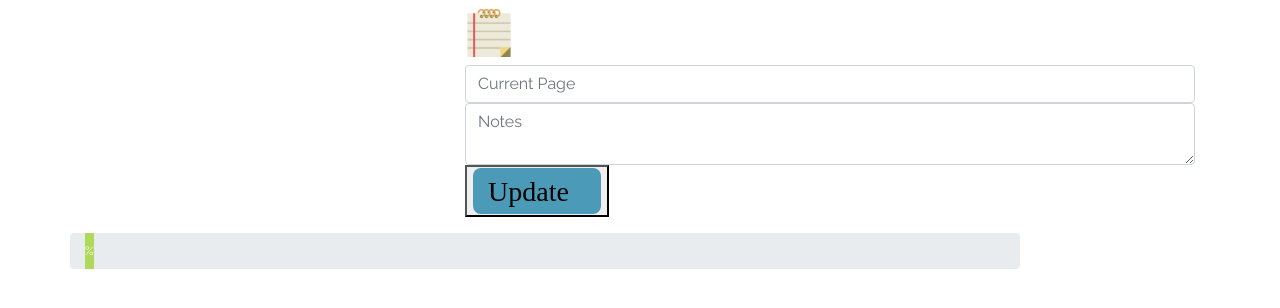
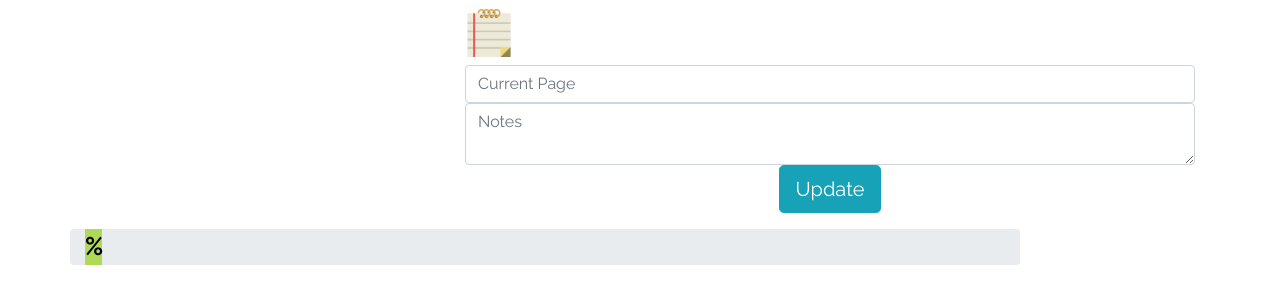
Before and after one commit to lvmor/grow, a Python web app: template templates/mygoal.html in a window 1280 px wide. Shown: the part 273-581 px from the top of the page. Run offline with Jinja, Linux system fonts and the light colour scheme; the template is opened without the code that fills it, so the values that code supplies are empty; some libraries are stand-ins or nearby versions.

Commit message:
added small updates

```diff
--- a/static/index.css
+++ b/static/index.css
@@ -86,6 +86,9 @@ My Goal
 
 .progress-bar {
   background-color: #B0D959 !important;
+  color: black;
+  font-weight: 900;
+  font-size: 2em;
 }
 
 /* ----------------------------------------
--- a/templates/mygoal.html
+++ b/templates/mygoal.html
@@ -38,7 +38,9 @@
             <input name="goalid" type="hidden" value="{{goal.id}}">
             <input class="form-control mr-sm-2" type="text" name="pages" placeholder="Current Page" />
             <textarea class="form-control mr-sm-2" type="text" name="notes" placeholder="Notes"></textarea>
-            <button><img src="/static/images/buttons/update.svg" /></button>
+            <div class="text-center">
+                <button class="btn btn-info btn-lg">Update</button>
+            </div>
         </form>
     </div>
     </div>
--- a/templates/set_goal.html
+++ b/templates/set_goal.html
@@ -2,7 +2,7 @@
 
 {% block content %}
 <h1>Set Book Goal</h1>
-<h2>Please enter the # of pages you plan to read: </h2>
+<h2>Please enter your reading goals: </h2>
 <form method="POST" action="" novalidate>
     {{ form.hidden_tag() }}
 
```
